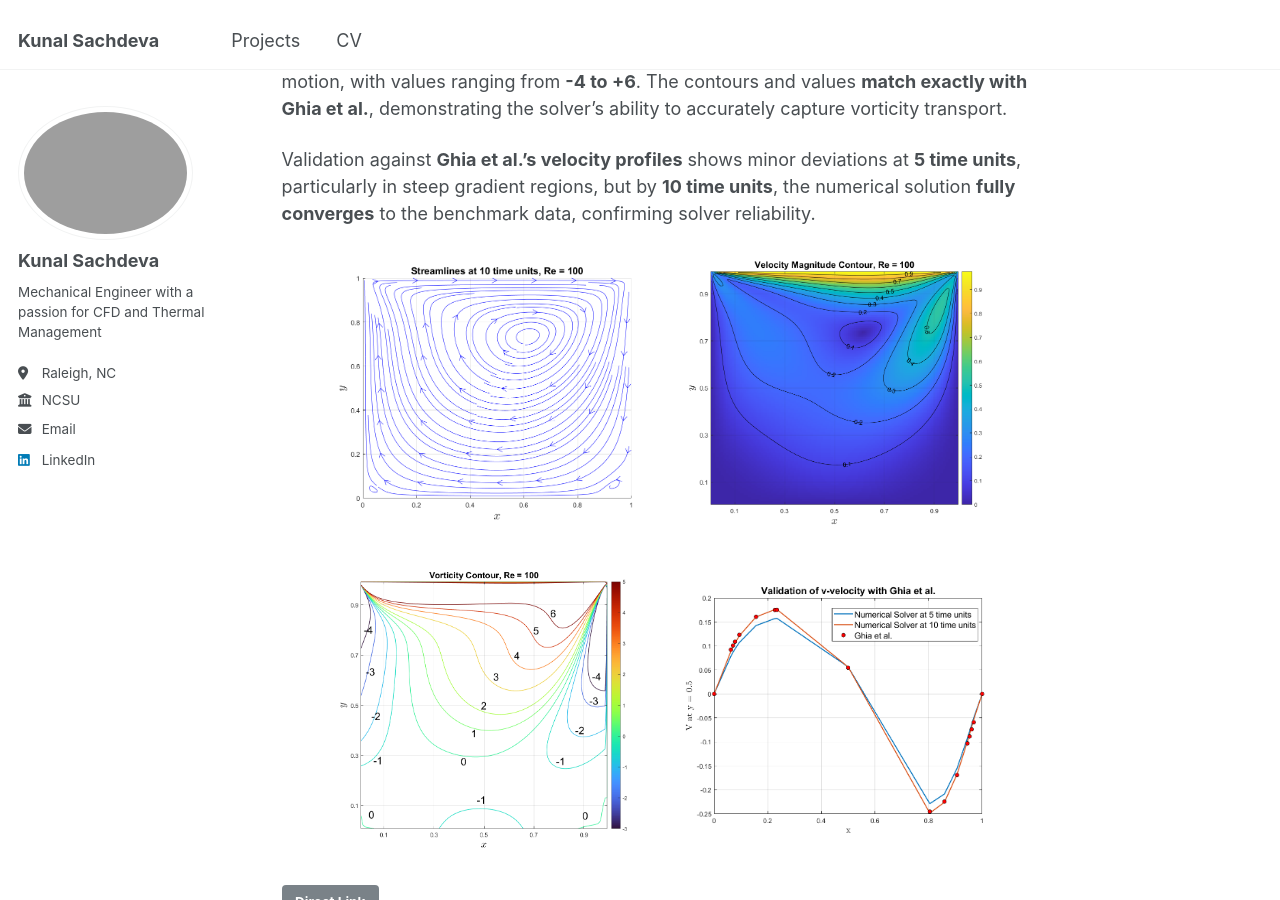
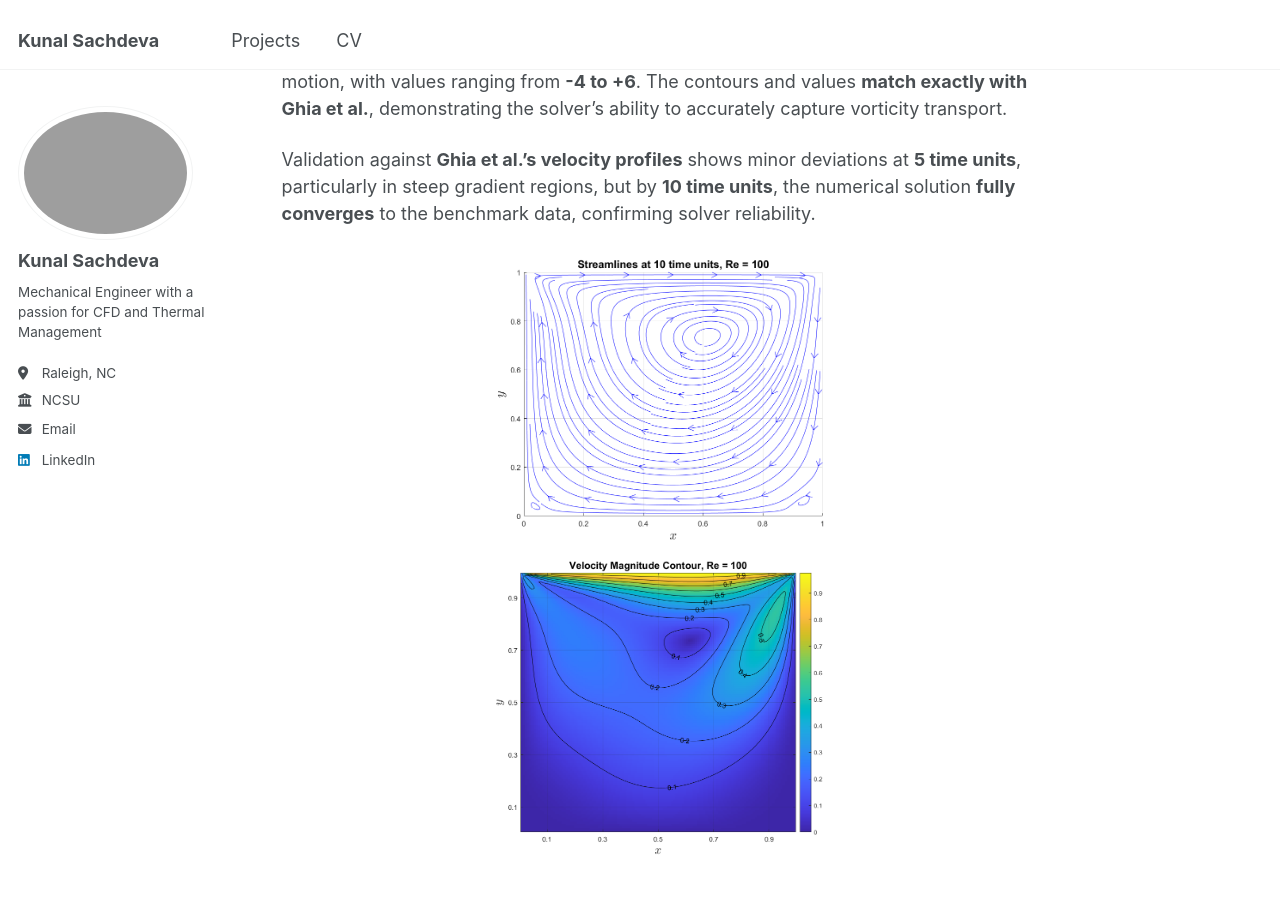
Before and after one commit to sachdevakunal/sachdevakunal.github.io, a Jekyll site: the page built from _projects/iNS_part1.md, in a window 1280 px wide and 900 px high, scrolled down 2985 px. Built offline with Jekyll 4.4.1, drawn with Linux system fonts in a browser that asks for light colours.

Commit message:
Update iNS_part1.md

```diff
--- a/_projects/iNS_part1.md
+++ b/_projects/iNS_part1.md
@@ -86,11 +86,11 @@ The **vorticity contours** reveal strong **shear forces near the top boundary**
 Validation against **Ghia et al.’s velocity profiles** shows minor deviations at **5 time units**, particularly in steep gradient regions, but by **10 time units**, the numerical solution **fully converges** to the benchmark data, confirming solver reliability.
 
 <p align="center">
-  <img src="https://sachdevakunal.github.io/images/LDC_re=100_t=10.png" width="45%">
-  <img src="https://sachdevakunal.github.io/images/LDS_velocityMagnitude.png" width="45%">
+  <img src="https://sachdevakunal.github.io/images/LDC_re=100_t=10.png" width="50%">
+  <img src="https://sachdevakunal.github.io/images/LDS_velocityMagnitude.png" width="50%">
 </p>
 
 <p align="center">
-  <img src="https://sachdevakunal.github.io/images/LDS_vorticity_re100.png" width="45%">
-  <img src="https://sachdevakunal.github.io/images/v_validation.png" width="45%">
+  <img src="https://sachdevakunal.github.io/images/LDS_vorticity_re100.png" width="50%">
+  <img src="https://sachdevakunal.github.io/images/v_validation.png" width="50%">
 </p>
```
